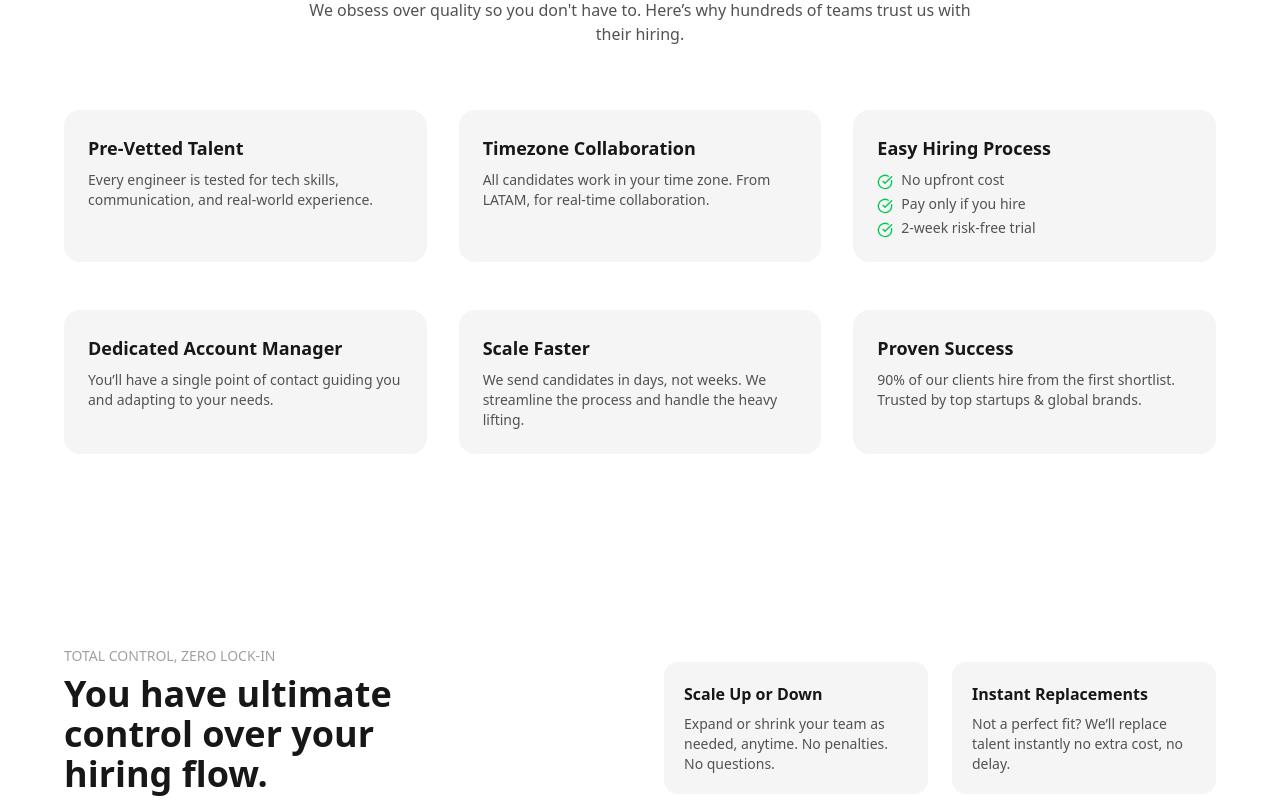
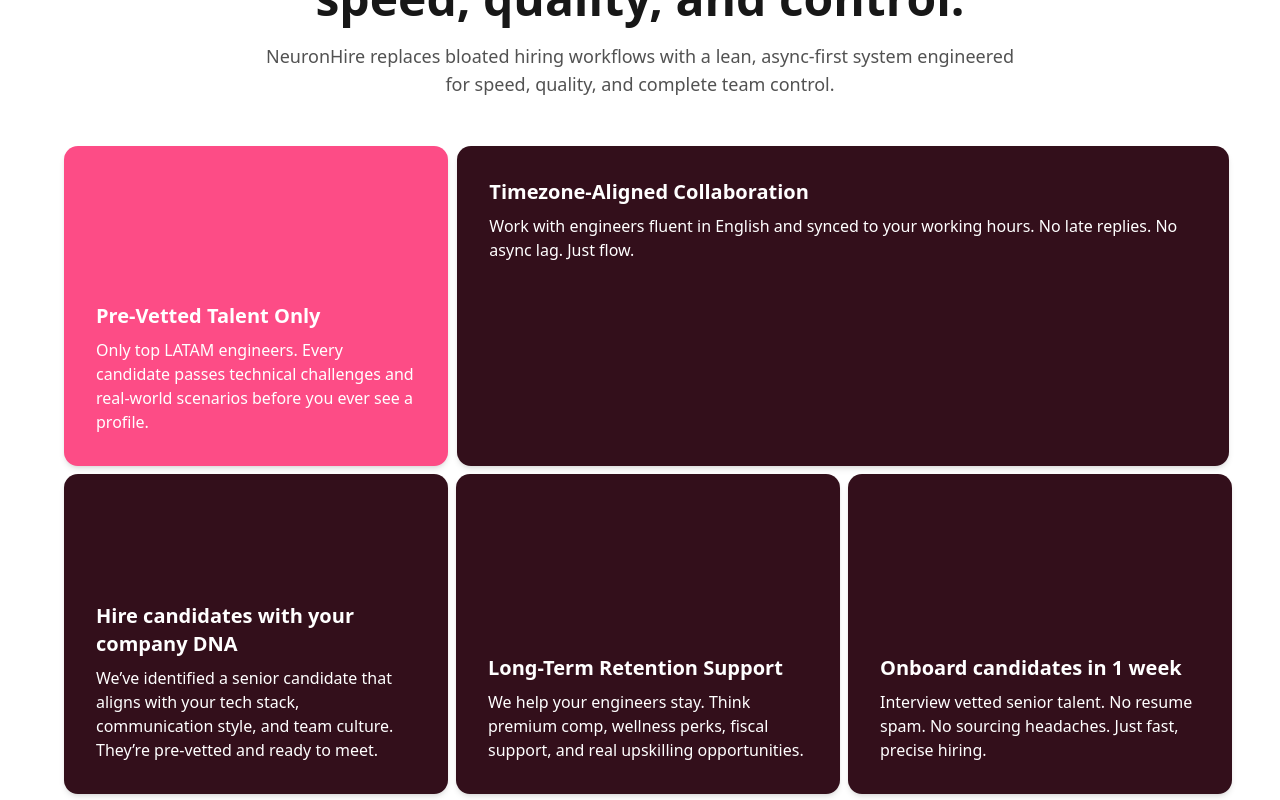
Before and after one commit to neuronhire/front-neuron-hire, a Next.js app: page / in a window 1280 px wide. Shown: the part 1820-2620 px from the top of the page. Built offline with nearby package versions, Linux system fonts and the light colour scheme.

Commit message:
updated BenefitsSection to use BenefitsCard component and enhance content

```diff
--- a/components/home/benefits-section.tsx
+++ b/components/home/benefits-section.tsx
@@ -1,86 +1,88 @@
 "use client";
 
-import { CheckCircle } from "lucide-react";
+import BenefitsCard from "./cards/benefits-cards";
 
 export function BenefitsSection() {
   return (
     <section className="py-24 px-6 text-center bg-white">
       <div className="max-w-6xl mx-auto">
-        <h2 className="text-3xl md:text-4xl font-bold text-neutral-900 mb-4">
-          Get it done with a hiring engine <br /> you can actually rely on
+        <div className="max-w-3xl mx-auto mb-12">
+          <p className="text-neutral-600 max-w-2xl mx-auto text-sm font-medium mb-1">
+            A RADICALLY DIFFERENT WAY TO HIRE
+          </p>
+          <h2 className="text-5xl font-bold text-neutral-900 mb-5">
+            Built from the ground up for speed, quality, and control.
           </h2>
-        <p className="text-neutral-600 max-w-2xl mx-auto mb-16">
-          We obsess over quality so you don&apos;t have to. Here’s why hundreds of
-          teams trust us with their hiring.
-        </p>
-
-        <div className="grid grid-cols-1 sm:grid-cols-2 lg:grid-cols-3 gap-8 mb-12">
-          <div className="bg-neutral-100 rounded-2xl p-6 text-left">
-            <h3 className="text-lg font-semibold text-neutral-900 mb-2">
-              Pre-Vetted Talent
-            </h3>
-            <p className="text-neutral-600 text-sm">
-              Every engineer is tested for tech skills, communication, and
-              real-world experience.
+          <p className="text-neutral-600 max-w-3xl mx-auto text-lg font-medium">
+            NeuronHire replaces bloated hiring workflows with a lean,
+            async-first system engineered for speed, quality, and complete team
+            control.
           </p>
         </div>
-          <div className="bg-neutral-100 rounded-2xl p-6 text-left">
-            <h3 className="text-lg font-semibold text-neutral-900 mb-2">
-              Timezone Collaboration
+
+        <div className="max-w-7xl mx-auto">
+          <div className="grid grid-cols-1 sm:grid-cols-2 lg:grid-cols-3 gap-7 mb-2">
+            <BenefitsCard className="bg-[#FD4C86] w-sm h-80 flex flex-col justify-end">
+              <div className="relative p-8 pt-0">
+                <h3 className="text-xl font-semibold mb-2">
+                  Pre-Vetted Talent Only
                 </h3>
-            <p className="text-neutral-600 text-sm">
-              All candidates work in your time zone. From LATAM, for real-time
-              collaboration.
+                <p className="text-base">
+                  Only top LATAM engineers. Every candidate passes technical
+                  challenges and real-world scenarios before you ever see a
+                  profile.
                 </p>
               </div>
-          <div className="bg-neutral-100 rounded-2xl p-6 text-left">
-            <h3 className="text-lg font-semibold text-neutral-900 mb-2">
-              Easy Hiring Process
+            </BenefitsCard>
+
+            <BenefitsCard className="bg-[#330F1B] w-193">
+              <div className="relative p-8">
+                <h3 className="text-xl font-semibold mb-2">
+                  Timezone-Aligned Collaboration
                 </h3>
-            <ul className="text-sm text-neutral-600 space-y-1 mt-2">
-              <li className="flex items-start gap-2">
-                <CheckCircle size={16} className="text-green-500 mt-1" />
-                No upfront cost
-              </li>
-              <li className="flex items-start gap-2">
-                <CheckCircle size={16} className="text-green-500 mt-1" />
-                Pay only if you hire
-              </li>
-              <li className="flex items-start gap-2">
-                <CheckCircle size={16} className="text-green-500 mt-1" />
-                2-week risk-free trial
-              </li>
-            </ul>
-          </div>
-        </div>
-
-        <div className="grid grid-cols-1 sm:grid-cols-2 lg:grid-cols-3 gap-8">
-          <div className="bg-neutral-100 rounded-2xl p-6 text-left">
-            <h3 className="text-lg font-semibold text-neutral-900 mb-2">
-              Dedicated Account Manager
-            </h3>
-            <p className="text-neutral-600 text-sm">
-              You’ll have a single point of contact guiding you and adapting to
-              your needs.
+                <p className="text-base">
+                  Work with engineers fluent in English and synced to your
+                  working hours. No late replies. No async lag. Just flow.
                 </p>
               </div>
-          <div className="bg-neutral-100 rounded-2xl p-6 text-left">
-            <h3 className="text-lg font-semibold text-neutral-900 mb-2">
-              Scale Faster
+            </BenefitsCard>
+          </div>
+          <div className="grid grid-cols-1 sm:grid-cols-2 lg:grid-cols-3 gap-6">
+            <BenefitsCard className="bg-[#330F1B] w-sm h-80 flex flex-col justify-end">
+              <div className="relative p-8 pt-0">
+                <h3 className="text-xl font-semibold mb-2">
+                  Hire candidates with your company DNA
                 </h3>
-            <p className="text-neutral-600 text-sm">
-              We send candidates in days, not weeks. We streamline the process
-              and handle the heavy lifting.
+                <p className="text-base">
+                  We’ve identified a senior candidate that aligns with your tech
+                  stack, communication style, and team culture. They’re
+                  pre-vetted and ready to meet.
                 </p>
               </div>
-          <div className="bg-neutral-100 rounded-2xl p-6 text-left">
-            <h3 className="text-lg font-semibold text-neutral-900 mb-2">
-              Proven Success
+            </BenefitsCard>
+            <BenefitsCard className="bg-[#330F1B] w-sm flex flex-col justify-end">
+              <div className="relative p-8 pt-0">
+                <h3 className="text-xl font-semibold mb-2">
+                  Long-Term Retention Support
                 </h3>
-            <p className="text-neutral-600 text-sm">
-              90% of our clients hire from the first shortlist. Trusted by top
-              startups & global brands.
+                <p className="text-base">
+                  We help your engineers stay. Think premium comp, wellness
+                  perks, fiscal support, and real upskilling opportunities.
                 </p>
+              </div>
+            </BenefitsCard>
+
+            <BenefitsCard className="bg-[#330F1B] w-sm flex flex-col justify-end">
+              <div className="relative p-8 pt-0">
+                <h3 className="text-xl font-semibold mb-2">
+                  Onboard candidates in 1 week
+                </h3>
+                <p className="text-base">
+                  Interview vetted senior talent. No resume spam. No sourcing
+                  headaches. Just fast, precise hiring.
+                </p>
+              </div>
+            </BenefitsCard>
           </div>
         </div>
       </div>
--- /dev/null
+++ b/components/home/cards/benefits-cards.tsx
@@ -0,0 +1,38 @@
+import { cn } from "@/lib/utils";
+import type React from "react";
+
+interface BenefitsCardProps {
+  title?: string;
+  description?: string;
+  icon?: React.ReactNode;
+  className?: string;
+  children?: React.ReactNode;
+}
+
+export default function BenefitsCard({
+  title,
+  description,
+  icon,
+  className = "",
+  children,
+}: BenefitsCardProps) {
+  return (
+    <div
+      className={cn(
+        "rounded-xl shadow-md text-start text-white relative overflow-hidden",
+        className
+      )}
+    >
+      {children ? (
+        children
+      ) : (
+        <div className="p-6">
+          {" "}
+          {icon && <div className="mb-4">{icon}</div>}
+          {title && <h3 className="text-xl font-semibold mb-2">{title}</h3>}
+          {description && <p className="text-base">{description}</p>}
+        </div>
+      )}
+    </div>
+  );
+}
```
Lines whose indentation alone changed are shown as unchanged.
